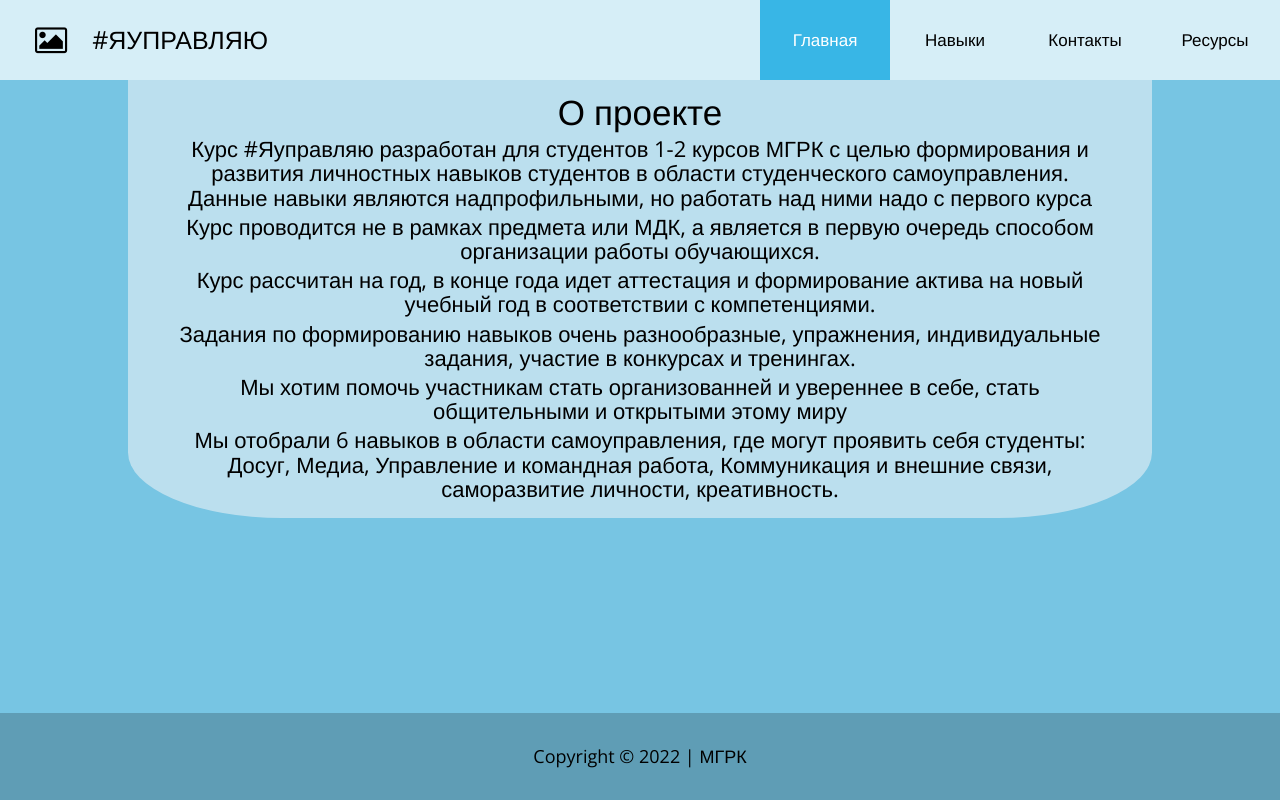
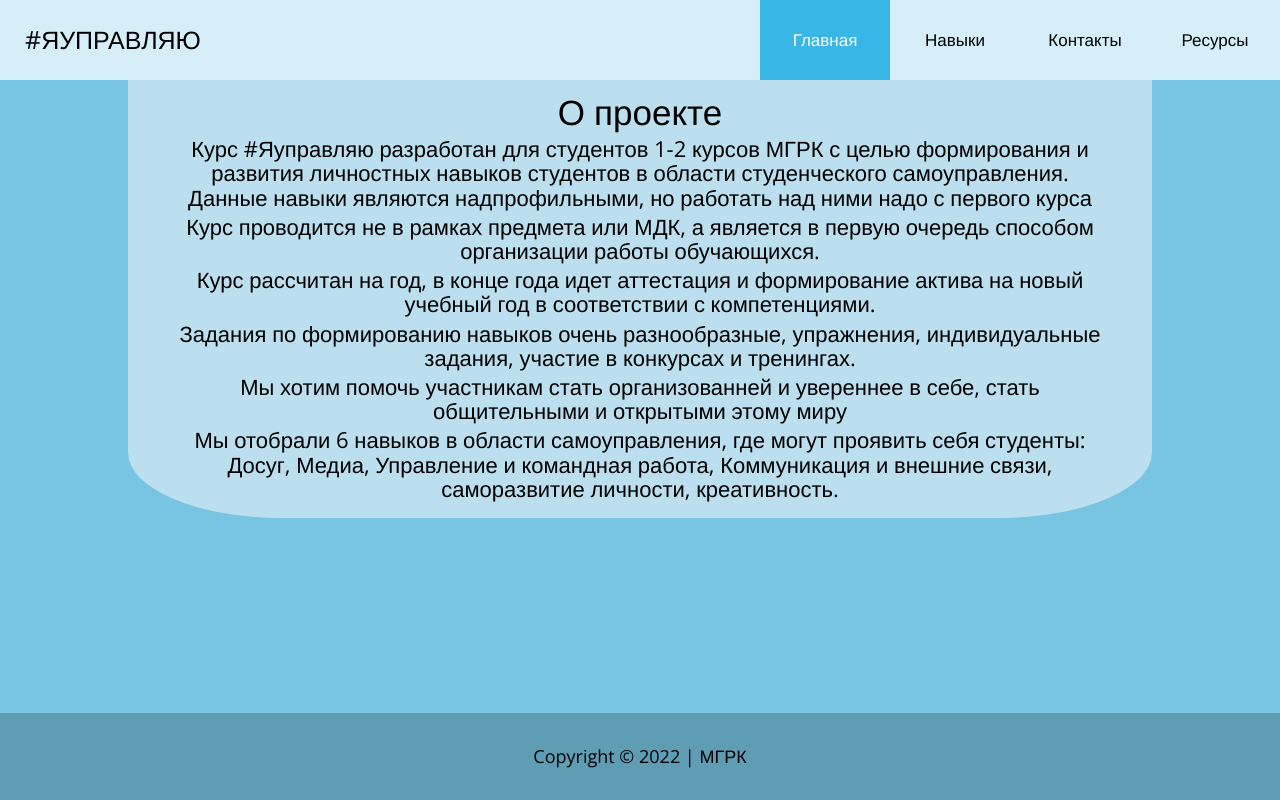
Before and after one commit to Vorkyt/Iyprav.github.io, a plain HTML site: page index.html in a window 1280 px wide. Drawn offline with nearby package versions, Linux system fonts and the light colour scheme.

Commit message:
Update index.html

```diff
--- a/index.html
+++ b/index.html
@@ -34,7 +34,7 @@
                 <nav class="navbar">
                     <div class="tm-navbar-bg">
 
-                        <a class="navbar-brand text-uppercase" href="#"><i class="fa fa-picture-o tm-brand-icon"></i>#ЯУПРАВЛЯЮ</a>
+                        <a class="navbar-brand text-uppercase" href="#"></i>#ЯУПРАВЛЯЮ</a>
 
                         <button class="navbar-toggler hidden-lg-up" type="button" data-toggle="collapse" data-target="#tmNavbar">
                             &#9776;
```
